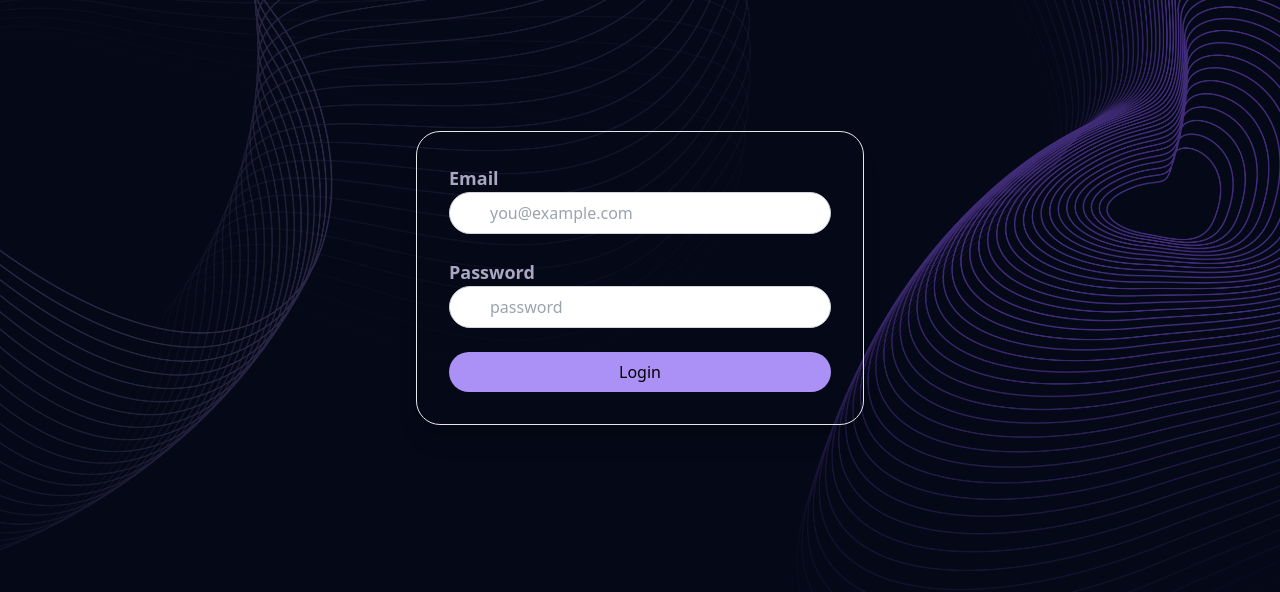
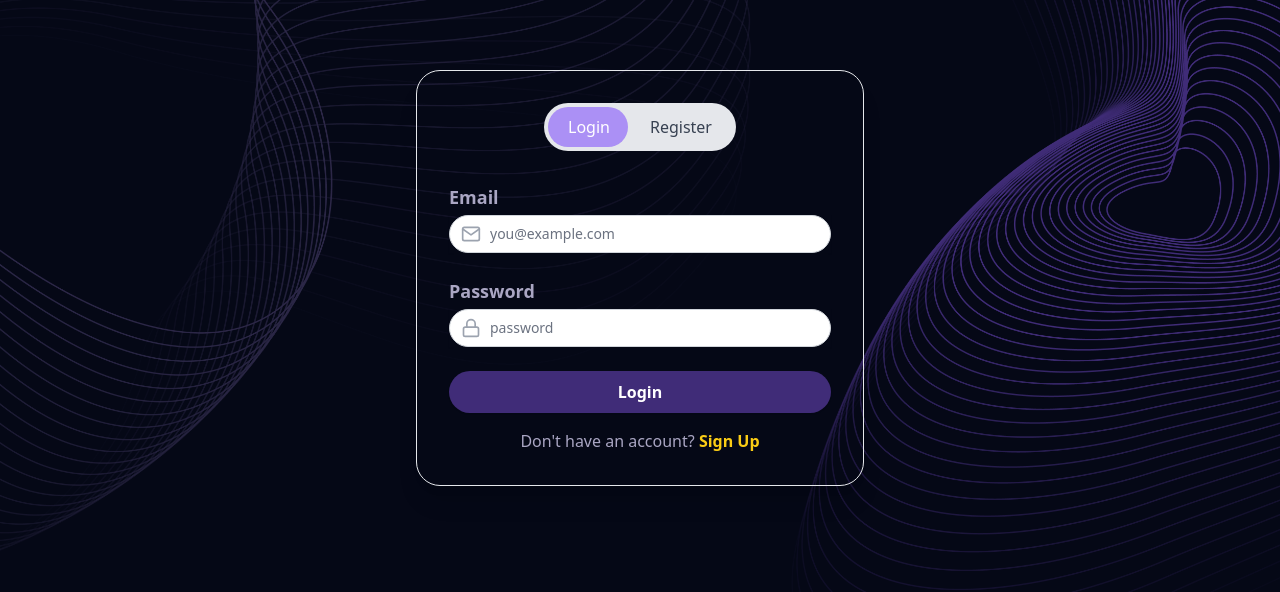
Before and after one commit to Siddesh-Pansare93/CrowdConnect, a React (Vite) app: page /login in a window 1280 px wide. Shown: the part 186-778 px from the top of the page. Built offline with nearby package versions, Linux system fonts and the light colour scheme; no server answers.

Commit message:
solve error (logout error: store data not getting clear after closing tab )

```diff
--- a/src/pages/login.jsx
+++ b/src/pages/login.jsx
@@ -1,73 +1,74 @@
-import React, { useState, useEffect } from "react";
+import React, { useState } from "react";
 import { useForm } from "react-hook-form";
 import { motion } from "framer-motion";
 import { FiUser, FiLock, FiMail } from "react-icons/fi";
 import authService from '../Backend/Appwrite/auth';
 import { useDispatch, useSelector } from "react-redux";
-import { login, logout } from '../store/Features/authSlice';  // Import the logout action
+import { login } from '../store/Features/authSlice';
 import { useNavigate } from "react-router-dom";
 import emailjs from '@emailjs/browser';
+
+
 
 const LoginRegisterForm = () => {
   const [isLogin, setIsLogin] = useState(true);
   const { register, handleSubmit, formState: { errors } } = useForm();
   const [error, setError] = useState('');
+
   const storeUser = useSelector(state => state.auth.userData);
+  console.log("storeUser: ", storeUser);
+
+async function fetchCCuser(){
+  const existingUser = await authService.getCurrentUser()
+  console.log(existingUser);
+
+}
+fetchCCuser()
+
   const dispatch = useDispatch();
   const navigate = useNavigate();
-
-  useEffect(() => {
-    const handleUnload = (event) => {
-      if (!event.persisted) {  // Prevent clearing data on page reload
-        sessionStorage.removeItem('userData');  // Clear session storage
-        sessionStorage.removeItem('otp');       // Clear OTP if stored
-        dispatch(logout());  // Dispatch Redux action to clear store
-      }
-    };
-
-    window.addEventListener('pagehide', handleUnload);  // `pagehide` detects actual page close or navigation
-
-    return () => {
-      window.removeEventListener('pagehide', handleUnload);
-    };
-  }, [dispatch]);
 
   const handleLogin = async (data) => {
     setError('');
     try {
-      const user = await authService.login(data);
+      const user = await authService.login(data); // Perform login
       if (user) {
-        const userData = await authService.getCurrentUser();
+        const userData = await authService.getCurrentUser(); // Get current user data
+        console.log(userData);
         if (userData) {
-          dispatch(login(userData));
-          navigate("/");
+          dispatch(login(userData)); // Dispatch to store userData
+          navigate("/"); // Navigate to the home page or wherever necessary
         }
       }
     } catch (error) {
-      setError(error.message);
+      setError(error.message); // Show error if any
     }
   };
 
+  // Function to generate a random 6-digit OTP
   const generateOTP = () => Math.floor(100000 + Math.random() * 900000).toString();
 
+  // Function to send OTP email using EmailJS
   const sendOTPEmail = async (email, otp) => {
     if (!email) {
       setError('Email is missing!');
+      console.error('Email not provided for OTP');
       return;
     }
 
     const templateParams = {
-      user_email: email,
+      user_email: email, // Correctly use email from the form data
       otp_code: otp,
     };
 
     try {
       await emailjs.send(
-        'service_eq3m2ed',
-        'template_fa9c7eo',
+        'service_eq3m2ed',  // Replace with your EmailJS service ID
+        'template_fa9c7eo', // Replace with your EmailJS template ID
         templateParams,
-        '152Q6uG2K9dkInbrZ'
+        '152Q6uG2K9dkInbrZ'   // Replace with your EmailJS public key
       );
+      console.log('OTP sent to email');
     } catch (error) {
       console.error('Failed to send OTP:', error);
     }
@@ -76,15 +77,48 @@ const LoginRegisterForm = () => {
   const handleRegister = async (data) => {
     setError('');
     try {
-      const otpCode = generateOTP();
-      sessionStorage.setItem('otp', otpCode);
-      sessionStorage.setItem('userData', JSON.stringify(data));
-      sendOTPEmail(data.email, otpCode);
-      navigate("/otp-verification");
+      const otpCode = generateOTP();  // Generate OTP // Debug: log generated OTP
+      console.log('Email provided:', data.email); // Debug: check if email is captured
+
+      if (!data.email) {
+        setError('Email field is empty! Please provide an email.');
+        return; // Stop further execution if email is empty
+      }
+
+      sessionStorage.setItem('otp', otpCode);  // Store OTP in session storage
+      sessionStorage.setItem('userData', JSON.stringify(data));  // Store user registration data temporarily
+
+      sendOTPEmail(data.email, otpCode);  // Send OTP to the provided email
+      navigate("/otp-verification");  // Redirect to OTP verification page
     } catch (error) {
-      setError(error.message);
+      setError(error.message); // Handle registration errors
     }
   };
+
+
+  // const handleRegister = async (data) => {
+  //   setError('');
+  //   try {
+
+  //     const otpCode = generateOTP();  // Generate OTP
+  //     sessionStorage.setItem('otp', otpCode);  // Store OTP in session storage
+  //     sessionStorage.setItem('userData', JSON.stringify(data));  // Store user registration data temporarily
+  //     sendOTPEmail(data.email, otpCode);  // Send OTP to email
+  //     navigate("/otp-verification");  // Redirect to OTP verification page
+
+
+      // const user = await authService.createAccount(data); // Create a new account
+      // if (user) {
+      //   const userData = await authService.getCurrentUser(); // Get current user data
+      //   if (userData) {
+      //     dispatch(login(userData)); // Dispatch to store userData
+      //     navigate("/"); // Navigate after successful registration
+  //       // }
+  //     // }
+  //   } catch (error) {
+  //     setError(error.message); // Handle registration errors
+  //   }
+  // };
 
   const selectSubmitMethod = (data) => {
     if (isLogin) {
@@ -96,35 +130,124 @@ const LoginRegisterForm = () => {
 
   return (
     <div className="min-h-screen flex items-center justify-center bg-login-pattern bg-cover bg-center p-4">
-      <motion.div className="bg-transparent rounded-3xl shadow-xl p-8 w-full max-w-md border border-gray-200">
+      <motion.div
+        initial={{ opacity: 0, y: -20 }}
+        animate={{ opacity: 1, y: 0 }}
+        transition={{ duration: 0.5 }}
+        className="bg-transparent rounded-3xl shadow-xl p-8 w-full max-w-md border  border-gray-200"
+
+      >
+        <div className="flex justify-center mb-8">
+          <motion.div
+            className="relative w-48 h-12 bg-gray-200 rounded-full p-1 cursor-pointer"
+            onClick={() => setIsLogin(!isLogin)}
+          >
+            <motion.div
+              className="absolute w-20 h-10 bg-bg2 rounded-full"
+              animate={{ x: isLogin ? 0 : 96 }}
+              transition={{ type: "spring", stiffness: 300, damping: 20 }}
+            />
+            <div className="relative flex justify-around items-center h-full text-md font-medium">
+              <span className={isLogin ? "text-white" : "text-gray-700"}>Login</span>
+              <span className={!isLogin ? "text-white" : "text-gray-700"}>Register</span>
+            </div>
+          </motion.div>
+        </div>
+
+        {error && <p className="     text-red-600  font-semibold      ">{error}</p>}
         <form onSubmit={handleSubmit(selectSubmitMethod)} className="space-y-6">
           {!isLogin && (
             <div>
-              <label htmlFor="name" className="block text-md font-bold text-lg text-secondary">Name</label>
-              <input id="name" type="text" {...register("name", { required: "Name is required" })}
-                className="block w-full pl-10 pr-3 py-2 border border-gray-300 rounded-3xl"
-                placeholder="Your name" />
-              {errors.name && <p className="mt-2 text-md text-red-600 font-semibold">{errors.name.message}</p>}
+              <label htmlFor="name" className="block text-md  font-bold text-lg text-secondary">
+                Name
+              </label>
+              <div className="mt-1 relative rounded-md shadow-sm">
+                <div className="absolute inset-y-0 left-0 pl-3 flex items-center pointer-events-none">
+                  <FiUser className="h-5 w-5 text-gray-400" aria-hidden="true" />
+                </div>
+                <input
+                  id="name"
+                  type="text"
+                  {...register("name", { required: "Name is required" })}
+                  className="block w-full pl-10 pr-3 py-2 border border-gray-300 rounded-3xl leading-5 bg-white placeholder-gray-500 focus:outline-yellow-600 focus:ring-indigo-500 focus:border-indigo-500 sm:text-sm"
+                  placeholder="Your name"
+                />
+              </div>
+              {errors.name && <p className="mt-2 text-md      text-red-600  font-semibold     ">{errors.name.message}</p>}
             </div>
           )}
+
           <div>
-            <label htmlFor="email" className="block text-md text-lg font-bold text-secondary">Email</label>
-            <input id="email" type="email" {...register("email", { required: "Email is required" })}
-              className="block w-full pl-10 pr-3 py-2 border border-gray-300 rounded-3xl"
-              placeholder="you@example.com" />
-            {errors.email && <p className="mt-2 text-md text-red-600 font-semibold">{errors.email.message}</p>}
+            <label htmlFor="email" className="block text-md  text-lg font-bold text-secondary">
+              Email
+            </label>
+            <div className="mt-1 relative rounded-md shadow-sm">
+              <div className="absolute inset-y-0 left-0 pl-3 flex items-center pointer-events-none">
+                <FiMail className="h-5 w-5 text-gray-400" aria-hidden="true" />
+              </div>
+              <input
+                id="email"
+                type="email"
+                {...register("email", {
+                  required: "Email is required",
+                  pattern: {
+                    value: /^[A-Z0-9._%+-]+@[A-Z0-9.-]+\.[A-Z]{2,}$/i,
+                    message: "Invalid email address"
+                  }
+                })}
+                className="block w-full pl-10 pr-3 py-2 border border-gray-300 rounded-3xl leading-5 bg-white placeholder-gray-500 focus:outline-yellow-600 focus:ring-indigo-500 focus:border-indigo-500 sm:text-sm"
+                placeholder="you@example.com"
+              />
+            </div>
+            {errors.email && <p className="mt-2 text-md      text-red-600  font-semibold     ">{errors.email.message}</p>}
           </div>
+
           <div>
-            <label htmlFor="password" className="block text-md text-lg font-bold text-secondary">Password</label>
-            <input id="password" type="password" {...register("password", { required: "Password is required" })}
-              className="block w-full pl-10 pr-3 py-2 border border-gray-300 rounded-3xl"
-              placeholder="password" />
-            {errors.password && <p className="mt-2 text-md text-red-600 font-semibold">{errors.password.message}</p>}
+            <label htmlFor="password" className="block text-md text-lg  font-bold text-secondary">
+              Password
+            </label>
+            <div className="mt-1 relative rounded-md shadow-sm">
+              <div className="absolute inset-y-0 left-0 pl-3 flex items-center pointer-events-none">
+                <FiLock className="h-5 w-5 text-gray-400" aria-hidden="true" />
+              </div>
+              <input
+                id="password"
+                type="password"
+                {...register("password", {
+                  required: "Password is required",
+                  minLength: {
+                    value: 6,
+                    message: "Password must be at least 6 characters"
+                  }
+                })}
+                className="block w-full pl-10 pr-3 py-2 border border-gray-300 rounded-3xl leading-5 bg-white placeholder-gray-500 focus:outline-yellow-600 focus:ring-indigo-500 focus:border-indigo-500 sm:text-sm"
+                placeholder="password"
+              />
+            </div>
+            {errors.password && <p className="mt-2 text-md      text-red-600  font-semibold     ">{errors.password.message}</p>}
           </div>
-          <motion.button type="submit" className="w-full py-2 px-4 bg-bg2 rounded-3xl">
-            {isLogin ? "Login" : "Register"}
-          </motion.button>
+
+          <div>
+            <motion.button
+              whileHover={{ scale: 1.05 }}
+              whileTap={{ scale: 0.95 }}
+              type="submit"
+              className="w-full flex justify-center py-2 px-4 border border-transparent rounded-3xl shadow-sm text-md   font-bold text-white bg-bg hover:border-white focus:outline-yellow-600 focus:ring-2 focus:ring-offset-2 focus:ring-indigo-500"
+            >
+              {isLogin ? "Login" : "Register"}
+            </motion.button>
+          </div>
         </form>
+
+        <p className="mt-4 text-center text-md text-secondary">
+          {isLogin ? "Don't have an account? " : "Already have an account? "}
+          <button
+            onClick={() => setIsLogin(!isLogin)}
+            className="  font-bold text-yellow-400 hover:underline"
+          >
+            {isLogin ? "Sign Up" : "Sign In"}
+          </button>
+        </p>
       </motion.div>
     </div>
   );
```
Also changed, not shown: src/main.jsx (+4 -4 lines), src/store/store.js (+15 -15 lines).
